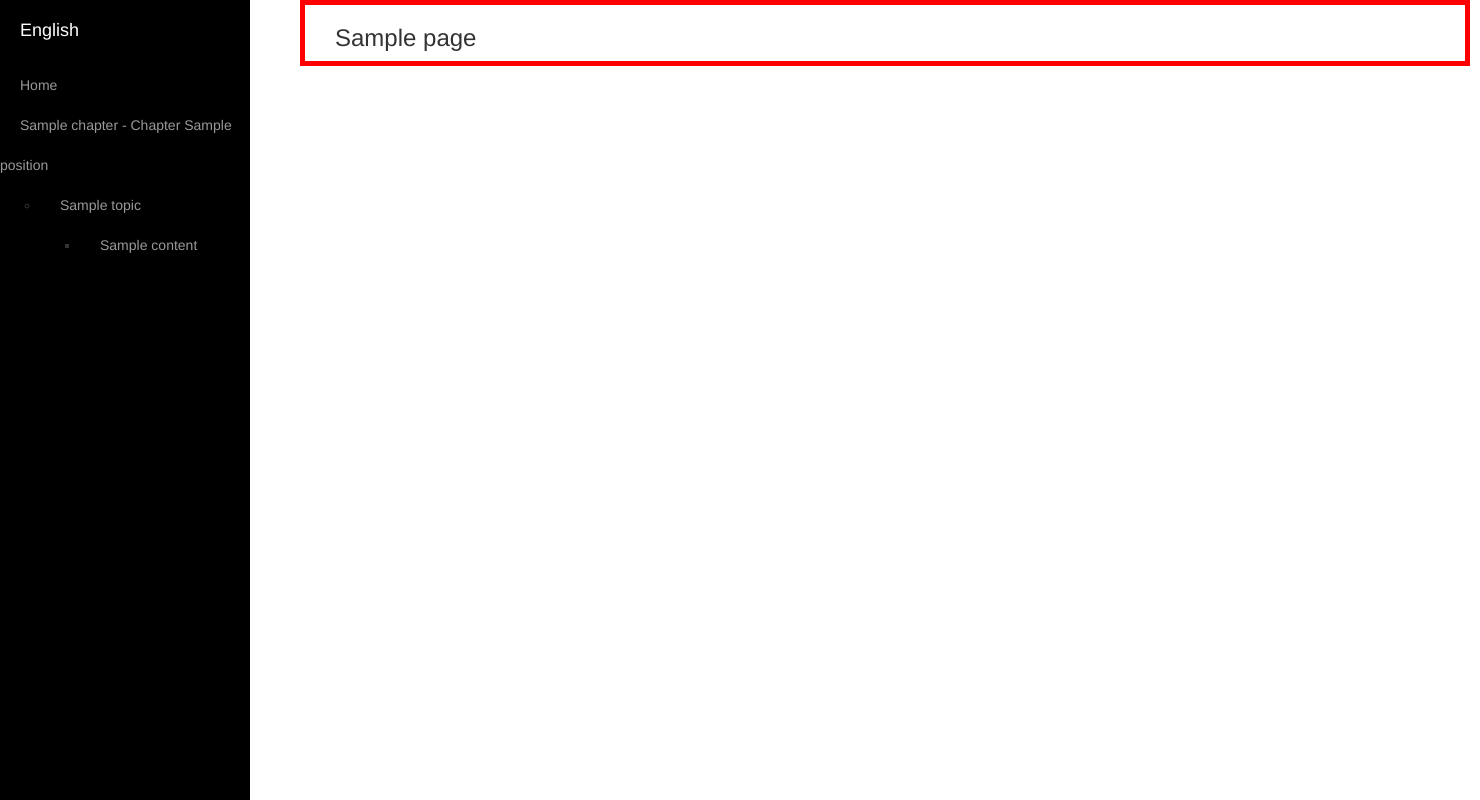
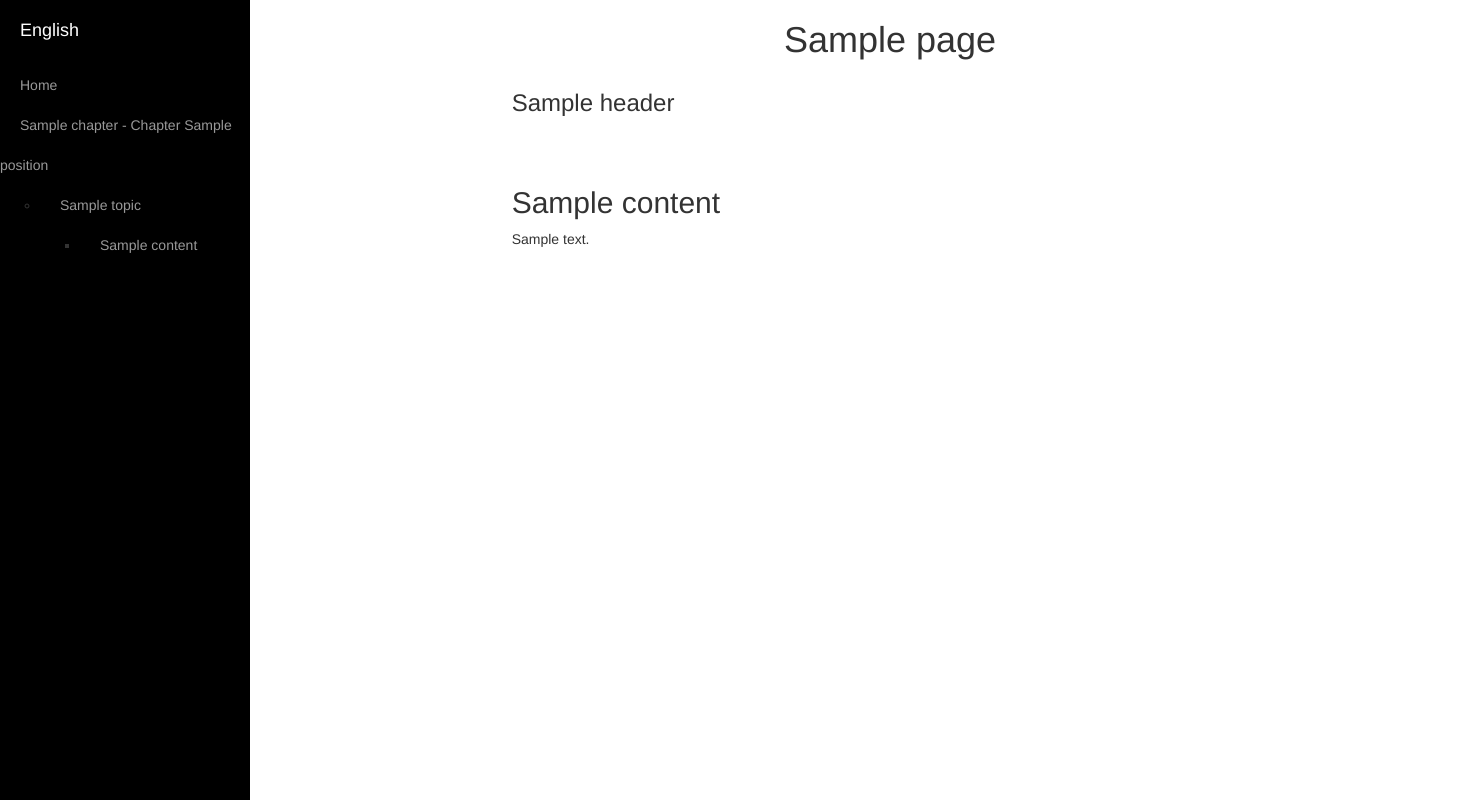
Before and after one commit to rhetthegreat/English-Through-Django, a Django app: template course/templates/base.html in a window 1480 px wide. Run offline with Django 3.2, Linux system fonts and the light colour scheme; the template is opened without the code that fills it: most values are stand-ins (such as "Sample title", 1, 10 or a date in 2020); some libraries are stand-ins or nearby versions.

Commit message:
Added Sample Content

```diff
--- a/course/indexview.py
+++ b/course/indexview.py
@@ -4,4 +4,5 @@ from models import *
 def index(request):
     firstPage = Page.objects.all()[0]
     chapter=Chapter.objects.all()[0]
-    return render(request,"index.html",{'page':firstPage,'chapter':chapter})
+    topic = Topic.objects.all()[0]
+    return render(request,"index.html",{'page':firstPage,'chapter':chapter,'topic':topic})
--- a/course/templates/base.html
+++ b/course/templates/base.html
@@ -37,7 +37,7 @@
                         <a data-toggle="collapse" data-target="#sublist{{topic.id}}" >{{ topic.name }}</a>
                         <ul id="sublist{{topic.id}}">
                           {% for content in topic.contents.all %}
-                            <li><a href="#">{{content.name}}</a></li>
+                            <li><a href="#{{content.id}}content">{{content.name}}</a></li>
                           {% endfor %}
                       </ul>
                     </li>
@@ -46,11 +46,30 @@
             </li>
             </ol>
         </div>
-        <div class="container" id ="pagecontainer" >
-          <div class="col-xs-12" style="text-center:True;">
+        <div class="container-fluid" id ="pagecontainer" >
+          <div class="row" id="pageheader">
+            <div class="col-xs-12">
+              <h1>
+                {{page.title}}
+              </h1>
+            </div>
+          </div>
+          <div class="row">
+            <div class="col-xs-8 col-xs-offset-2">
             <h3>
-              {{page.title}}
+              {{topic.header}}
             </h3>
+            <br><br>
+            {% for content in topic.contents.all %}
+
+              <h2 id = "{{content.id}}content">
+                {{content.name}}
+              </h2>
+              <p>
+                {{content.body}}
+              </p>
+            {% endfor %}
+          </div>
           </div>
         </div>
 
--- a/static/css/base.css
+++ b/static/css/base.css
@@ -1,8 +1,9 @@
-
+#pageheader{
+  text-align: center;
+}
 @media screen and (min-width:768px)
 {
 #pagecontainer{
   margin-left: 300px;
-  border: 5px solid red;
 }
 }
```
Also changed, not shown: db.sqlite3, 1 other file.
